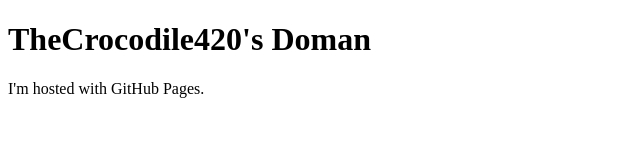
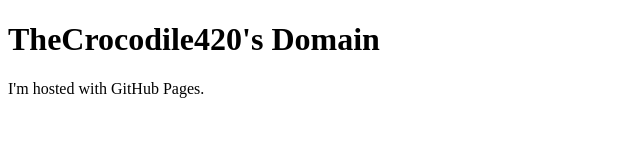
Before and after one commit to TheCrocodile420/TheCrocodile420.github.io, a plain HTML site: page index.html in a window 1280 px wide. Shown: the full height of the page, 0-640 px from the left. Drawn offline with Linux system fonts and the light colour scheme.

Commit message:
Update index.html

```diff
--- a/index.html
+++ b/index.html
@@ -1,7 +1,7 @@
 <!DOCTYPE html>
 <html>
 <body>
-<h1>TheCrocodile420's Doman</h1>
+<h1>TheCrocodile420's Domain</h1>
 <p>I'm hosted with GitHub Pages.</p>
 </body>
 </html>
```
